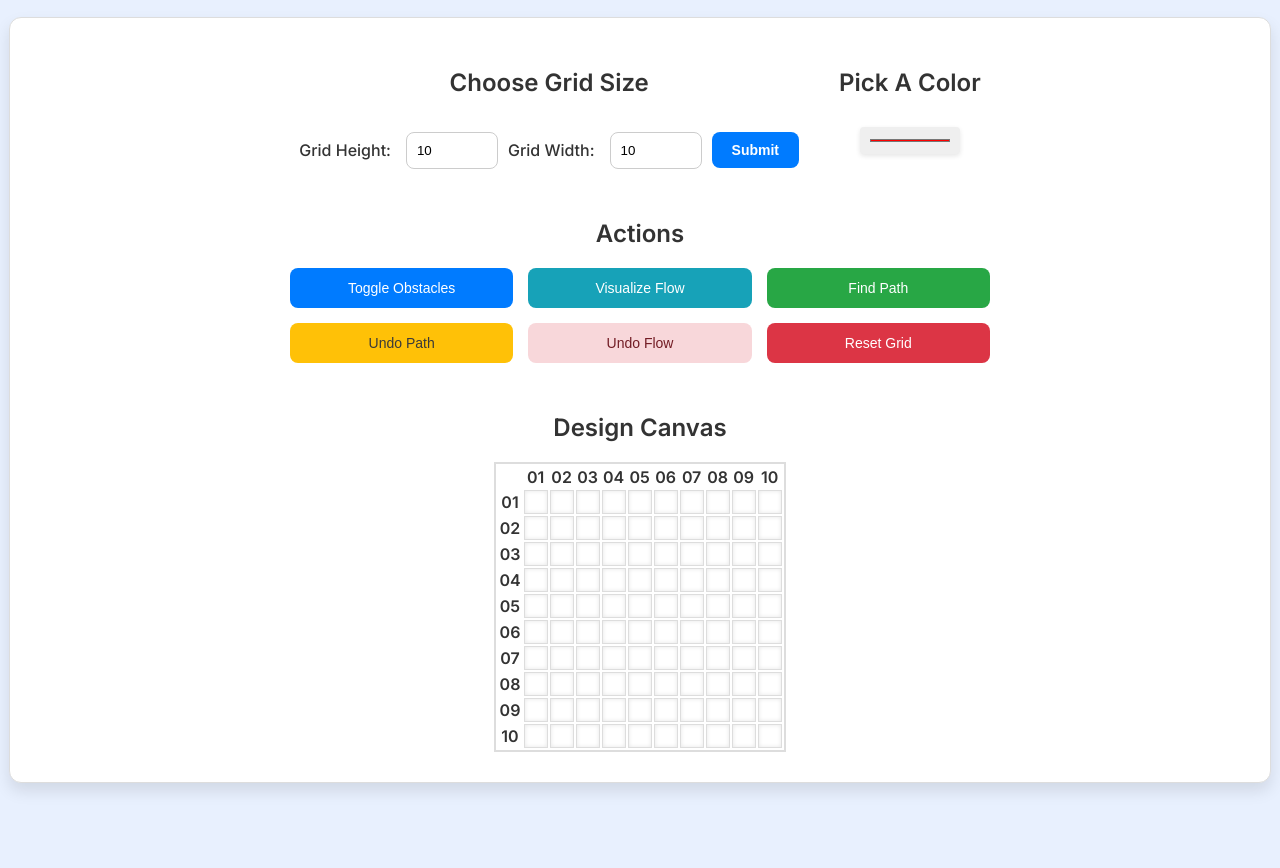
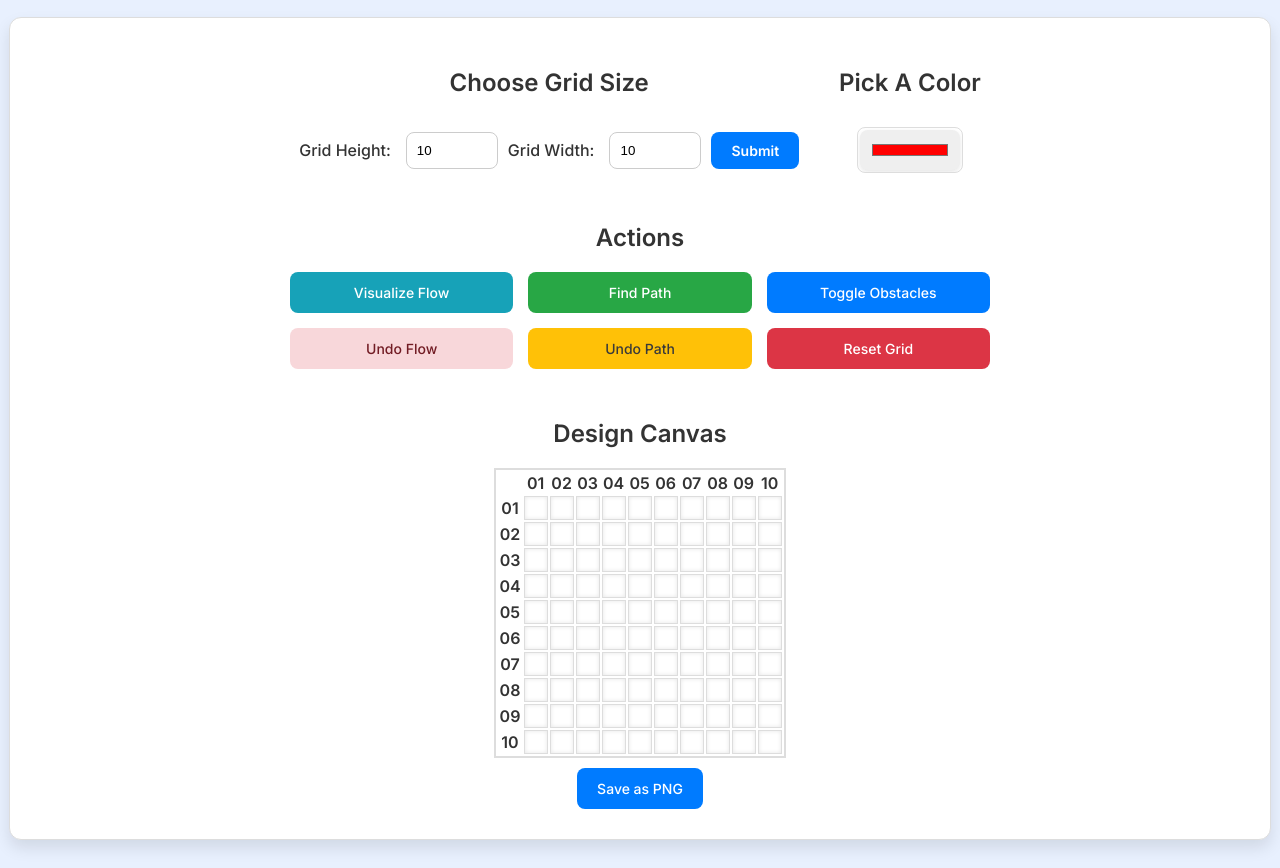
Before and after one commit to aicafiles/PixAlgoArt, a plain HTML site: page index.html in a window 1280 px wide. Shown: the part 148-1016 px from the top of the page. Before the commit the page ends 959 px from the top, so only its background shows below. Drawn offline with Linux system fonts and the light colour scheme.

Commit message:
Add save button

```diff
--- a/index.html
+++ b/index.html
@@ -25,26 +25,29 @@
 
             <div class="color-picker-section">
                 <h2>Pick A Color</h2>
-                <input type="color" id="colorPicker" value="#ff0000">
+                <div class="color-picker-container">
+                    <input type="color" id="colorPicker" value="#ff0000">
+                </div>
             </div>
         </div>
 
         <div class="button-section">
             <h2>Actions</h2>
             <div class="button-grid">
-                <button id="obstacleBtn">Toggle Obstacles</button>
                 <button id="visualizeFlowBtn">Visualize Flow</button>
                 <button id="findPathBtn">Find Path</button>
+                <button id="obstacleBtn">Toggle Obstacles</button>
+                <button id="undoFlowBtn">Undo Flow</button>
                 <button id="undoBtn">Undo Path</button>
-                <button id="undoFlowBtn">Undo Flow</button>
                 <button id="resetBtn">Reset Grid</button>
             </div>
         </div>
 
         <h2>Design Canvas</h2>
         <table id="pixelCanvas"></table>
+        <button id="saveBtn">Save as PNG</button>
+
     </div>
-
     <script src="script.js"></script>
 </body>
 </html>
--- a/script.js
+++ b/script.js
@@ -391,7 +391,6 @@ function visualizeFlow(start, end, pathColor) {
 
     }, 50);
 
-
 function saveCanvasAsImage() {
     const tempCanvas = document.createElement("canvas");
     const context = tempCanvas.getContext("2d");
--- a/styles.css
+++ b/styles.css
@@ -93,13 +93,24 @@ h1 {
     gap: 10px;
 }
 
+.color-picker-container {
+    border: 1px solid #ddd;
+    border-radius: 8px;
+    padding: 2px;
+    display: inline-block;
+    overflow: hidden;
+}
+
 #colorPicker {
     border: none;
-    border-radius: 4px;
-    padding: 8px;
+    border-radius: 8px;
+    padding: 10px;
     width: 100px;
+    height: 40px;
     box-shadow: 0 2px 5px rgba(0, 0, 0, 0.1);
+    cursor: pointer;
 }
+
 
 .button-section {
     display: flex;
@@ -123,6 +134,7 @@ button {
     border-radius: 8px;
     cursor: pointer;
     font-size: 14px;
+    font-family: 'Inter', sans-serif;
     font-weight: 500;
     transition: background-color 0.3s, transform 0.2s;
 }
@@ -210,3 +222,22 @@ td:hover {
 td.obstacle {
     background-color: #000;
 }
+
+#saveBtn {
+    background-color: #007BFF;
+    color: white;
+    padding: 12px 20px;
+    border: none;
+    border-radius: 8px;
+    cursor: pointer;
+    font-size: 14px;
+    font-family: 'Inter', sans-serif;
+    font-weight: 500;
+    margin-top: 10px;
+    transition: background-color 0.3s, transform 0.2s;
+}
+
+#saveBtn:hover {
+    background-color: #0056b3;
+    transform: translateY(-2px);
+}
```
